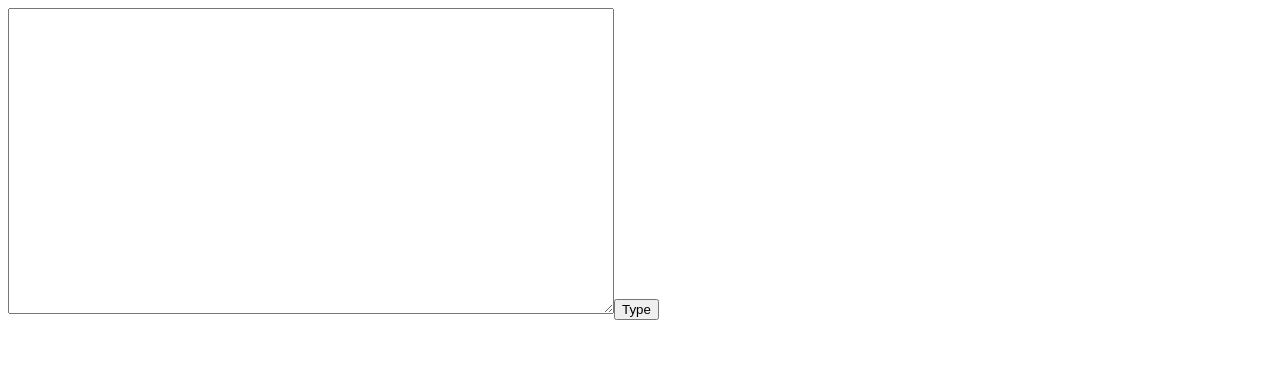
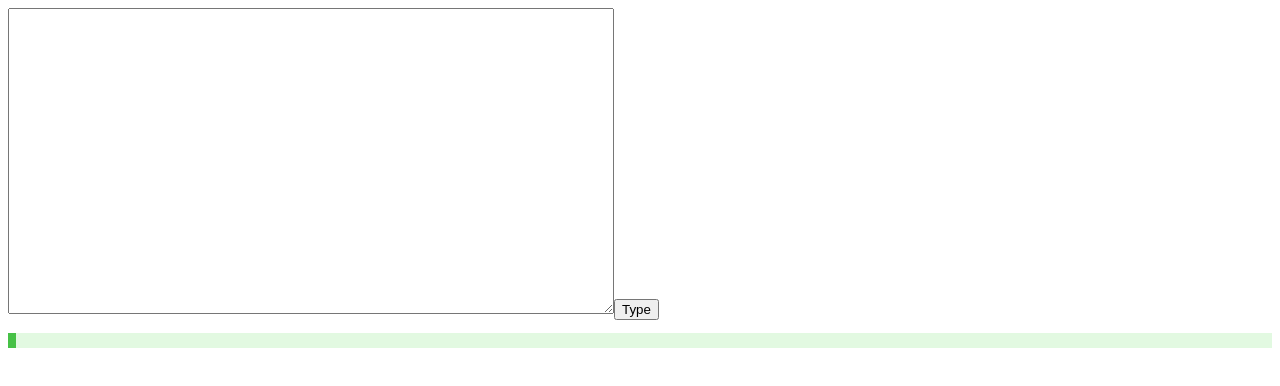
Before and after one commit to wolfie/typer, a website: page test.html in a window 1280 px wide. Both pictures are taken after a click on the button "Type". Drawn offline with Linux system fonts and the light colour scheme.

Commit message:
Highlight line, render caret

```diff
--- a/test.html
+++ b/test.html
@@ -3,50 +3,110 @@
 <head>
     <title>Test</title>
     <style>
-        html {background-color: white;}
-        code {color:green;}
+        html {
+            background-color: white;
+        }
+        #code {
+            color: black;
+            position: absolute;
+            top: 0;
+        }
+        #codewrapper {
+            position: relative;
+        }
+        #linemarker {
+            position: absolute;
+            width: 100%;
+            top: 0;
+            background-color: #E2F9E1;
+        }
+        #caret {
+            height: 100%;
+            position: absolute;
+            top: 0;
+            background-color: #46C146;
+        }
     </style>
 </head>
 <body>
-<pre><code></code></pre>
+<div id="codewrapper">
+    <div id="linemarker"><div id="caret"></div></div>
+    <pre><code id="code"></code></pre>
+</div>
 <script>
-    (function() {
+    setTimeout(function() {
+        var linemarker = document.getElementById('linemarker');
+        var caret = document.getElementById('caret');
+        var codeElement = document.getElementById('code');
+
+        // init styles
+
+        codeElement.textContent = '123456789012345678901234567890';
+        var lineHeight = codeElement.offsetHeight;
+        linemarker.style.height = lineHeight+"px";
+        linemarker.style.top = 0;
+
+        var caretWidth = codeElement.offsetWidth / codeElement.textContent.length;
+        caret.style.width = caretWidth+'px';
+        caret.style.left = 0;
+
+        codeElement.textContent = '';
+
+
+        // start rendering
+
         var ERROR = {event:'error'};
         var EXIT = {event:'exit'};
-        var PROVIDECODE = {event:'provideCode'};
-        var codeElement = document.querySelector('code');
+        var PROVIDE_CODE = {event:'provideCode'};
+        var WAIT_FOR_PHANTOMJS_READY = {event:'waitForPhantomJsReady'};
         var renderRequest = 0;
 
         var phantomIsPresent = function() { return typeof window.callPhantom === 'function'; };
+        var send = phantomIsPresent() ? window.callPhantom : function(data){console.log(JSON.stringify(data))};
 
         var render = function(code) {
             codeElement.textContent = '';
             window.cancelAnimationFrame(renderRequest);
 
-            var i = 0;
+            var line = 0;
+            var column = 0;
+            var sourceIndex = 0;
+            linemarker.style.top = 0;
+            caret.style.left = 0;
+
             var renderNextLetter = function() {
-                var c = code.charAt(i++);
-                if (c !== '') {
-                    codeElement.textContent += c;
-                    if (!phantomIsPresent() || send({event:'renderReady',msg:i/code.length})) {
-                        renderRequest = window.requestAnimationFrame(renderNextLetter);
-                    } else {
-                        send(ERROR);
-                    }
-                } else {
+                var c = code.charAt(sourceIndex++);
+                column++;
+
+                if (c === '') {
                     send(EXIT);
+                    return;
+                } else if (c === '\n') {
+                    line++;
+                    column = 0;
+                    linemarker.style.top = (line*lineHeight)+'px';
                 }
+
+                caret.style.left = (caretWidth*column)+'px';
+
+                codeElement.textContent += c;
+                send({event:'renderReady',msg:sourceIndex/code.length});
+                renderRequest = window.requestAnimationFrame(renderNextLetter);
             };
             renderNextLetter();
         };
 
-        var send = phantomIsPresent() ? window.callPhantom : function(data){console.log(JSON.stringify(data))};
+        if (phantomIsPresent()) {
 
-        if (phantomIsPresent()) {
-            var code = send(PROVIDECODE);
+            // busy loop until phantomjs realizes that it already has connected to the page
+            while (send(WAIT_FOR_PHANTOMJS_READY)) {}
+
+            var code = send(PROVIDE_CODE);
             if (!code) send(ERROR);
             else render(code);
-        } else {
+        }
+
+        else {
             var textarea = document.createElement('textarea');
             textarea.style.width = '600px';
             textarea.style.height = '300px';
@@ -60,7 +120,7 @@
             document.body.insertBefore(button, document.body.firstChild);
             document.body.insertBefore(textarea, document.body.firstChild);
         }
-    })();
+    }, 0);
 </script>
 </body>
 </html>
```
Also changed, not shown: typer.js (+3 -6 lines).
